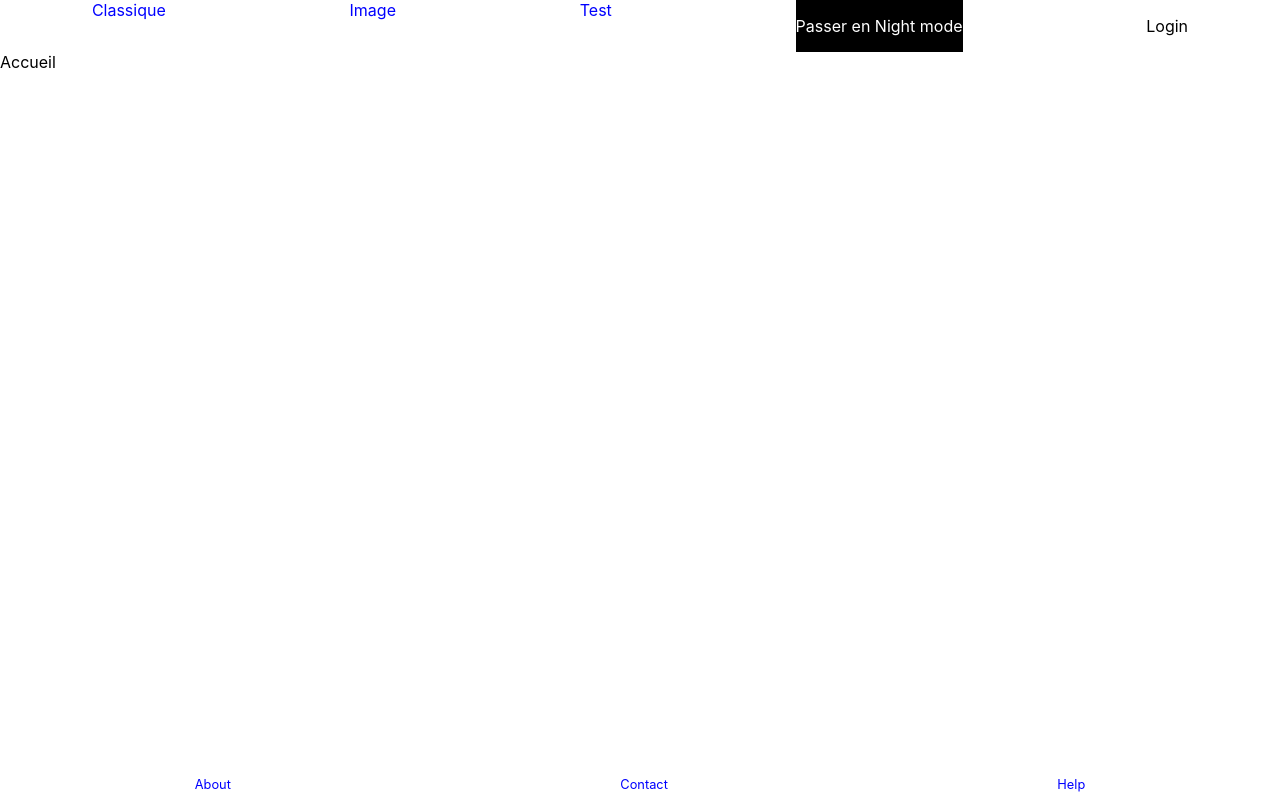
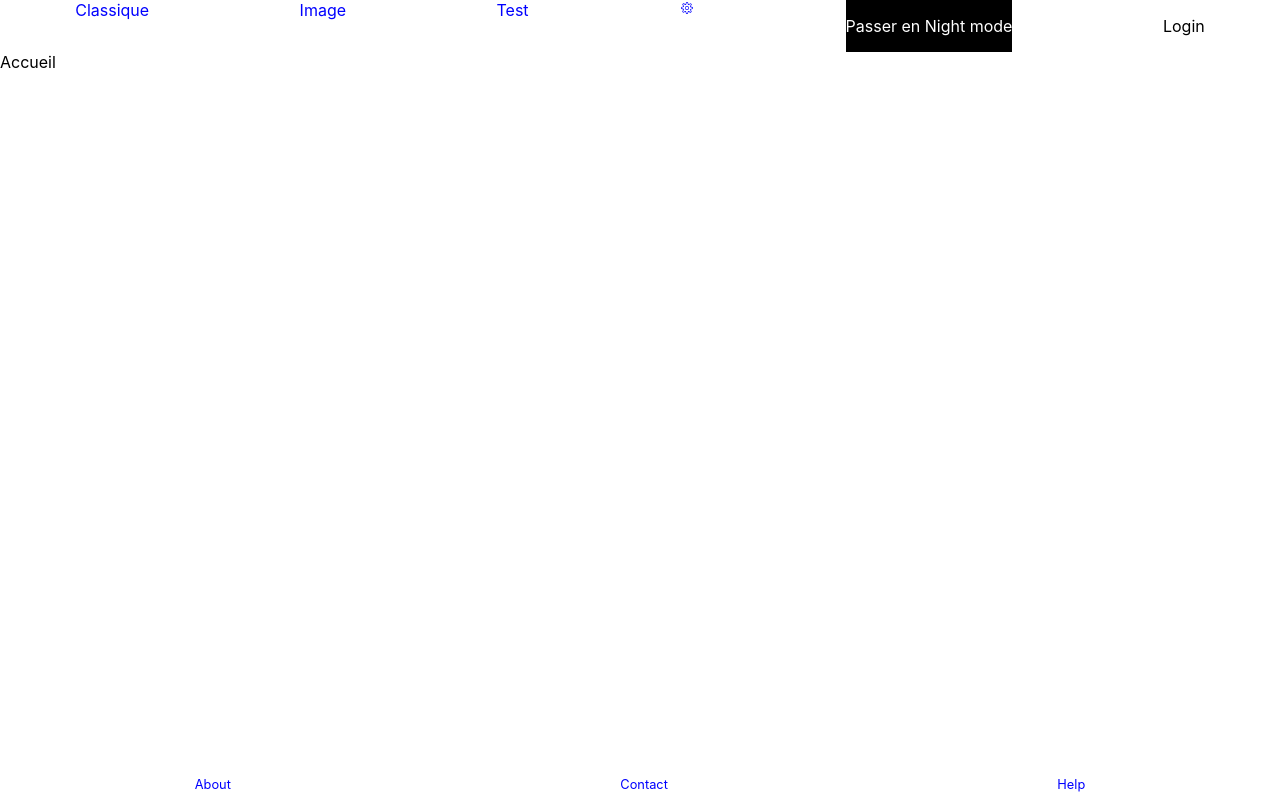
Before and after one commit to Nvmeless/roll2diceCours, a React (Create React App) app: page / in a window 1280 px wide. Built offline with nearby package versions, Linux system fonts and the light colour scheme.

Commit message:
Ajout du champ setting

```diff
--- a/package.json
+++ b/package.json
@@ -13,6 +13,7 @@
     "prettier": "^3.5.3",
     "react": "^19.1.0",
     "react-dom": "^19.1.0",
+    "react-icons": "^5.5.0",
     "react-redux": "^9.2.0",
     "react-scripts": "5.0.1",
     "redux": "^5.0.1",
--- a/src/App.js
+++ b/src/App.js
@@ -7,7 +7,7 @@ import { Button, Menu } from "./components/molecules";
 import { ThemeProvider } from "styled-components";
 import { useState, useContext, useEffect } from "react";
 import { Accueil, Clock, Test } from "./components/pages";
-import { Typography } from "./components/atoms";
+import { Container, Icons, Typography } from "./components/atoms";
 import About from "./components/pages/About";
 import Classique from "./components/pages/Classique";
 
@@ -46,6 +46,7 @@ function App() {
   let context = useContext(NightModeContext);
   const [slug, setSlug] = useState("home");
   const [logged, setLogged] = useState(false);
+  const [isDeployed, setIsDeployed] = useState(true);
 
   const getPageContent = () => {
     switch (slug) {
@@ -111,6 +112,14 @@ function App() {
               </Menu.Tab>
             );
           })}
+          <Icons.Setting
+            onClick={() => {
+              setIsDeployed(!isDeployed);
+              console.log(isDeployed);
+            }}
+          ></Icons.Setting>
+          {isDeployed ? (
+            <>
               <Button.ToggleNight></Button.ToggleNight>
               {logged ? (
                 <>
@@ -131,7 +140,9 @@ function App() {
                 >
                   Login
                 </Button.Default>
-          )}
+              )}{" "}
+            </>
+          ) : null}
         </Menu.Bar>
         <Menu.SousMenu>
           {sousMenu.map((x, i) => {
--- /dev/null
+++ b/src/components/atoms/Icons/Setting.jsx
@@ -0,0 +1,7 @@
+import { CiSettings } from "react-icons/ci";
+
+const Setting = (props) => {
+  return <CiSettings {...props} color="blue" />;
+};
+
+export default Setting;
--- /dev/null
+++ b/src/components/atoms/Icons/index.js
@@ -0,0 +1,3 @@
+import Setting from "./Setting";
+
+export { Setting };
--- a/src/components/atoms/index.js
+++ b/src/components/atoms/index.js
@@ -1,3 +1,4 @@
 import * as Container from "./Container";
 import * as Typography from "./Typography";
-export { Container, Typography };
+import * as Icons from "./Icons";
+export { Container, Typography, Icons };
```
Also changed, not shown: 1 other file (tests, documents, lock files or other folders). Lines whose indentation alone changed are shown as unchanged.
